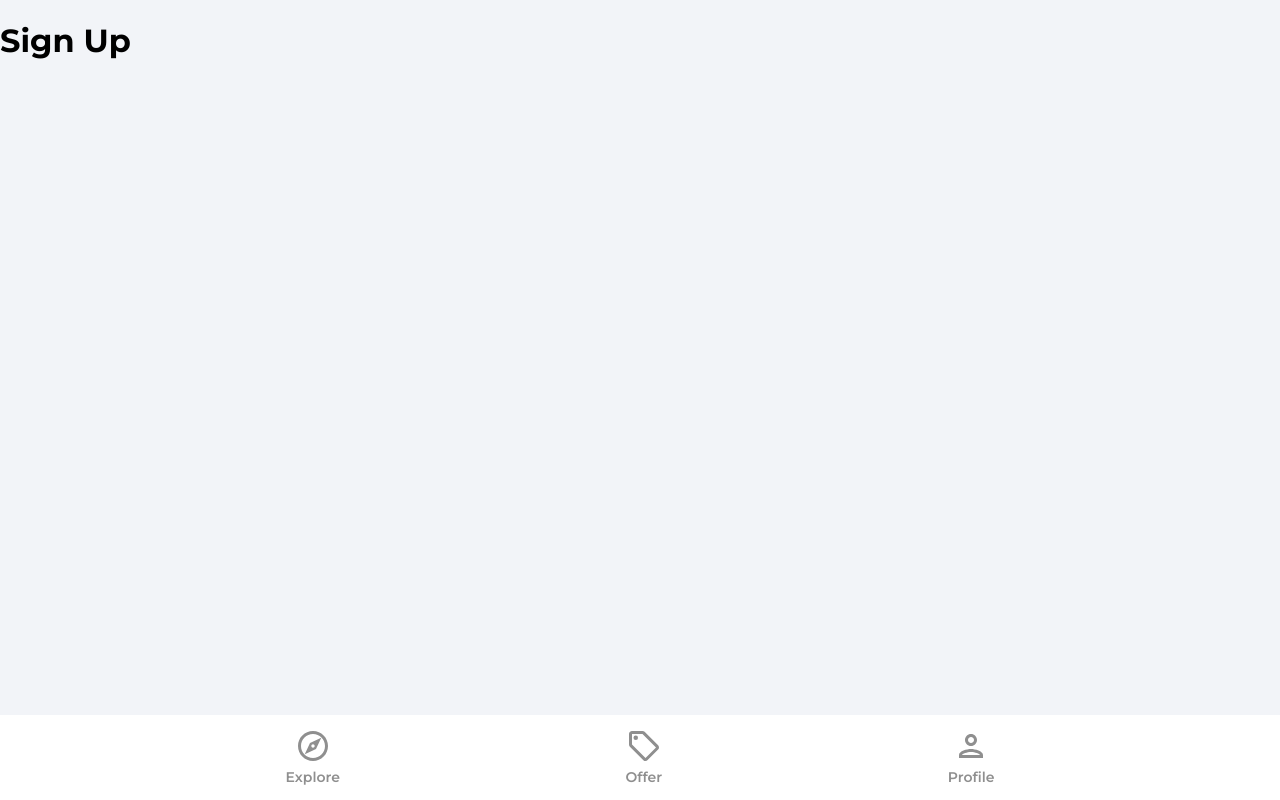
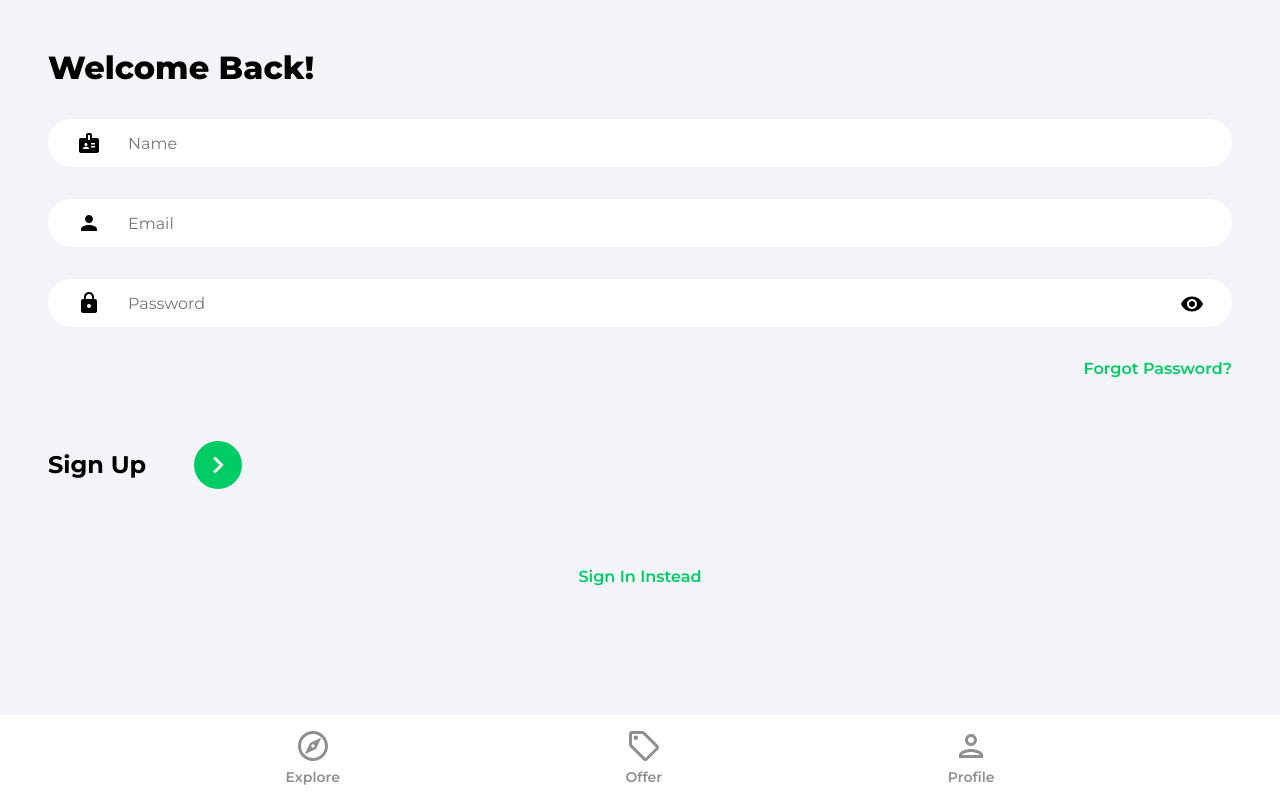
Before and after one commit to Nathan-Mulugeta/house-marketplace, a React (Create React App) app: page /sign-up in a window 1280 px wide. Built offline with nearby package versions, Linux system fonts and the light colour scheme.

Commit message:
added the signIn and signUp functionality with firebase

```diff
--- a/src/App.js
+++ b/src/App.js
@@ -14,7 +14,7 @@
         <Routes>
           <Route path="/" element={<Explore />} />
           <Route path="/offers" element={<Offers />} />
-          <Route path="/profile" element={<SignIn />} />
+          <Route path="/profile" element={<Profile />} />
           <Route path="/sign-in" element={<SignIn />} />
           <Route path="/sign-up" element={<SignUp />} />
           <Route path="/forgot-password" element={<ForgotPassword />} />
--- a/src/firebase.config.js
+++ b/src/firebase.config.js
@@ -1,5 +1,5 @@
 // Import the functions you need from the SDKs you need
-import { getFireStore } from "firebase/firestore";
+import { getFirestore } from "firebase/firestore";
 import { initializeApp } from "firebase/app";
 // TODO: Add SDKs for Firebase products that you want to use
 // https://firebase.google.com/docs/web/setup#available-libraries
@@ -16,4 +16,4 @@
 
 // Initialize Firebase
 const app = initializeApp(firebaseConfig);
-export const db = getFireStore();
+export const db = getFirestore();
--- a/src/index.css
+++ b/src/index.css
@@ -1,4 +1,4 @@
-@import url('https://fonts.googleapis.com/css2?family=Montserrat:wght@200;300;400;500;600;700;800;900&display=swap');
+@import url("https://fonts.googleapis.com/css2?family=Montserrat:wght@200;300;400;500;600;700;800;900&display=swap");
 * {
   box-sizing: border-box;
 }
@@ -8,7 +8,7 @@
 }
 
 body {
-  font-family: 'Montserrat', sans-serif;
+  font-family: "Montserrat", sans-serif;
   background-color: #f2f4f8;
   margin: 0;
   box-sizing: border-box;
@@ -37,7 +37,7 @@
   height: 3rem;
   width: 100%;
   outline: none;
-  font-family: 'Montserrat', sans-serif;
+  font-family: "Montserrat", sans-serif;
   padding: 0 3rem;
   font-size: 1rem;
 }
@@ -92,6 +92,7 @@
 .category,
 .explore {
   margin: 1rem;
+  padding-bottom: 90px;
 }
 @media (min-width: 1024px) {
   .pageContainer,
@@ -186,12 +187,12 @@
 
 .nameInput {
   margin-bottom: 2rem;
-  background: url('./assets/svg/badgeIcon.svg') #ffffff 2.5% center no-repeat;
+  background: url("./assets/svg/badgeIcon.svg") #ffffff 2.5% center no-repeat;
 }
 
 .emailInput {
   margin-bottom: 2rem;
-  background: url('./assets/svg/personIcon.svg') #ffffff 2.5% center no-repeat;
+  background: url("./assets/svg/personIcon.svg") #ffffff 2.5% center no-repeat;
 }
 
 .passwordInputDiv {
@@ -200,7 +201,7 @@
 
 .passwordInput {
   margin-bottom: 2rem;
-  background: url('./assets/svg/lockIcon.svg') #ffffff 2.5% center no-repeat;
+  background: url("./assets/svg/lockIcon.svg") #ffffff 2.5% center no-repeat;
 }
 
 .showPassword {
@@ -621,7 +622,7 @@
 
 .logOut {
   cursor: pointer;
-  font-family: 'Montserrat', sans-serif;
+  font-family: "Montserrat", sans-serif;
   font-size: 1rem;
   font-weight: 600;
   color: #ffffff;
@@ -753,7 +754,7 @@
 .formInputFile {
   border: none;
   outline: none;
-  font-family: 'Montserrat', sans-serif;
+  font-family: "Montserrat", sans-serif;
 }
 .formInputSmall,
 .formInputFile {
--- a/src/pages/Profile.jsx
+++ b/src/pages/Profile.jsx
@@ -1,9 +1,16 @@
+import { useEffect, useState } from "react";
+import { getAuth } from "firebase/auth";
+
 function Profile() {
-  return (
-    <div>
-      <h1>Profile</h1>
-    </div>
-  );
+  const [user, setUser] = useState(null);
+
+  const auth = getAuth();
+
+  useEffect(() => {
+    setUser(auth.currentUser);
+  }, []);
+
+  return user ? <h1>{user.displayName}</h1> : "Not Logged In";
 }
 
 export default Profile;
--- a/src/pages/SignIn.jsx
+++ b/src/pages/SignIn.jsx
@@ -1,5 +1,6 @@
 import { useState } from "react";
 import { Link, useNavigate } from "react-router-dom";
+import { getAuth, signInWithEmailAndPassword } from "firebase/auth";
 import { ReactComponent as ArrowRightIcon } from "../assets/svg/keyboardArrowRightIcon.svg";
 import visibilityIcon from "../assets/svg/visibilityIcon.svg";
 
@@ -14,7 +15,32 @@
 
   const navigate = useNavigate();
 
-  const onChange = () => {};
+  const onChange = (e) => {
+    setFormData((prevState) => ({
+      ...prevState,
+      [e.target.id]: e.target.value,
+    }));
+  };
+
+  const onSubmit = async (e) => {
+    e.preventDefault();
+
+    try {
+      const auth = getAuth();
+
+      const userCredential = await signInWithEmailAndPassword(
+        auth,
+        email,
+        password
+      );
+
+      if (userCredential.user) {
+        navigate("/");
+      }
+    } catch (error) {
+      console.log("This is the error coming from the catch", error);
+    }
+  };
 
   return (
     <>
@@ -23,7 +49,7 @@
           <p className="pageHeader">Welcome Back!</p>
         </header>
         <main>
-          <form>
+          <form onSubmit={onSubmit}>
             <input
               type="email"
               className="emailInput"
@@ -41,9 +67,31 @@
                 value={password}
                 onChange={onChange}
               />
-              <img src={visibilityIcon} alt="" className="showPassword" />
+              <img
+                src={visibilityIcon}
+                alt="Show Password"
+                className="showPassword"
+                onClick={() => {
+                  setShowPassword((prevState) => !prevState);
+                }}
+              />
+            </div>
+            <Link to="/forgot-password" className="forgotPasswordLink">
+              Forgot Password?
+            </Link>
+            <div className="signInBar">
+              <p className="signInText">Sign In</p>
+              <button className="signInButton">
+                <ArrowRightIcon fill="#ffffff" width="34px" height="34px" />
+              </button>
             </div>
           </form>
+
+          {/* Google OAuth */}
+
+          <Link to="/sign-up" className="registerLink">
+            Sign Up Instead
+          </Link>
         </main>
       </div>
     </>
--- a/src/pages/SignUp.jsx
+++ b/src/pages/SignUp.jsx
@@ -1,8 +1,124 @@
+import { useState } from "react";
+import {
+  getAuth,
+  createUserWithEmailAndPassword,
+  updateProfile,
+} from "firebase/auth";
+import { setDoc, doc, serverTimestamp } from "firebase/firestore";
+import { db } from "../firebase.config";
+import { Link, useNavigate } from "react-router-dom";
+import { ReactComponent as ArrowRightIcon } from "../assets/svg/keyboardArrowRightIcon.svg";
+import visibilityIcon from "../assets/svg/visibilityIcon.svg";
+
 function SignUp() {
+  const [showPassword, setShowPassword] = useState(false);
+  const [formData, setFormData] = useState({
+    name: "",
+    email: "",
+    password: "",
+  });
+
+  const { name, email, password } = formData;
+
+  const navigate = useNavigate();
+
+  const onChange = (e) => {
+    setFormData((prevState) => ({
+      ...prevState,
+      [e.target.id]: e.target.value,
+    }));
+  };
+
+  const onSubmit = async (e) => {
+    e.preventDefault();
+
+    try {
+      const auth = getAuth();
+
+      const userCredential = await createUserWithEmailAndPassword(
+        auth,
+        email,
+        password
+      );
+      const user = userCredential.user;
+
+      updateProfile(auth.currentUser, {
+        displayName: name,
+      });
+
+      const formDataCopy = { ...formData };
+      delete formDataCopy.password;
+      formDataCopy.timestamp = serverTimestamp();
+
+      await setDoc(doc(db, "users", user.uid), formDataCopy);
+
+      navigate("/");
+    } catch (error) {
+      console.log(error);
+    }
+  };
+
   return (
-    <div>
-      <h1>Sign Up</h1>
-    </div>
+    <>
+      <div className="pageContainer">
+        <header>
+          <p className="pageHeader">Welcome Back!</p>
+        </header>
+        <main>
+          <form onSubmit={onSubmit}>
+            <input
+              type="text"
+              className="nameInput"
+              placeholder="Name"
+              id="name"
+              value={name}
+              onChange={onChange}
+            />
+            <input
+              type="email"
+              className="emailInput"
+              placeholder="Email"
+              id="email"
+              value={email}
+              onChange={onChange}
+            />
+            <div className="passwordInputDiv">
+              <input
+                type={showPassword ? "text" : "password"}
+                className="passwordInput"
+                placeholder="Password"
+                id="password"
+                value={password}
+                onChange={onChange}
+              />
+              <img
+                src={visibilityIcon}
+                alt="Show Password"
+                className="showPassword"
+                onClick={() => {
+                  setShowPassword((prevState) => !prevState);
+                }}
+              />
+            </div>
+            <Link to="/forgot-password" className="forgotPasswordLink">
+              Forgot Password?
+            </Link>
+            <div className="signUpBar">
+              <p className="signUpText">Sign Up</p>
+              <button className="signUpButton">
+                <ArrowRightIcon fill="#ffffff" width="34px" height="34px" />
+              </button>
+            </div>
+          </form>
+
+          {/* Google OAuth */}
+
+          <Link to="/sign-in" className="registerLink">
+            Sign In Instead
+          </Link>
+        </main>
+      </div>
+    </>
   );
 }
 
```
